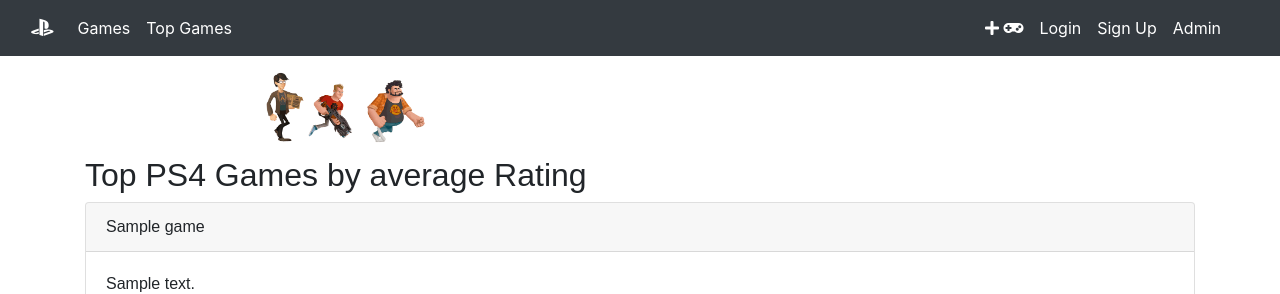
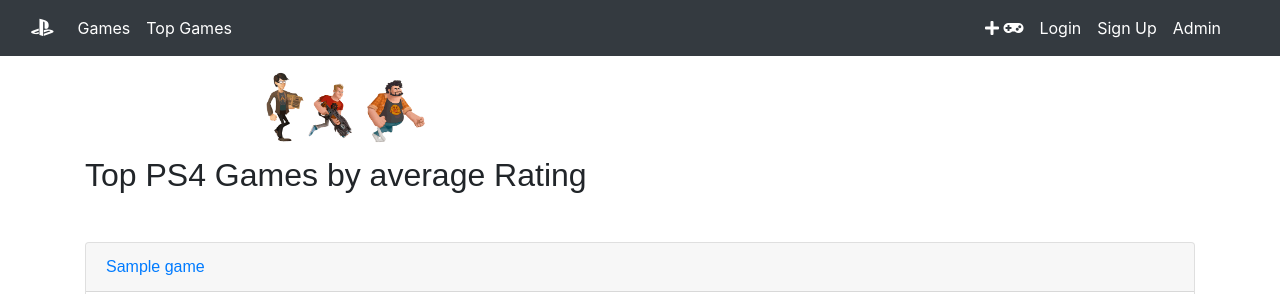
Before and after one commit to wjamieyeh/project_django, a Django app: template game/templates/home2.html in a window 1280 px wide. Shown: the top 294 px of the page. Run offline with Django 3.2, Linux system fonts and the light colour scheme; the template is opened without the code that fills it: most values are stand-ins (such as "Sample title", 1, 10 or a date in 2020); some libraries are stand-ins or nearby versions; some web fonts are replaced.

Commit message:
adds link to game from api

```diff
--- a/game/templates/home2.html
+++ b/game/templates/home2.html
@@ -8,19 +8,18 @@
 </div>
 
 {% if ps_games%}
-<h2>Top PS4 Games by average Rating</h2>
+<h2 class="mb-5">Top PS4 Games by average Rating</h2>
 {% for game in ps_games %}
 <div class="card card-top">
-  <div class="card-header">
-    {{game.name}}
+  <a class="card-header" href="{{game.websites.1.url}}">{{game.name}}</a>
+  <div class="card-body">
+    {{game.summary}}
   </div>
-  <div class="card-body">{{game.summary}}</div>
-
 </div>
-<div>
-<img class="screenshot" src="//images.igdb.com/igdb/image/upload/t_screenshot_big/{{game.screenshots.0.cloudinary_id}}.jpg" alt="screenshot">
-<img class="screenshot" src="//images.igdb.com/igdb/image/upload/t_screenshot_big/{{game.screenshots.1.cloudinary_id}}.jpg" alt="screenshot">
-<img class="screenshot" src="//images.igdb.com/igdb/image/upload/t_screenshot_big/{{game.screenshots.2.cloudinary_id}}.jpg" alt="screenshot">
+<div class="mb-5">
+  <img class="screenshot" src="//images.igdb.com/igdb/image/upload/t_screenshot_big/{{game.screenshots.0.cloudinary_id}}.jpg" alt="screenshot">
+  <img class="screenshot" src="//images.igdb.com/igdb/image/upload/t_screenshot_big/{{game.screenshots.1.cloudinary_id}}.jpg" alt="screenshot">
+  <img class="screenshot" src="//images.igdb.com/igdb/image/upload/t_screenshot_big/{{game.screenshots.2.cloudinary_id}}.jpg" alt="screenshot">
 </div>
 {%endfor%}
 {%endif%}
@@ -28,6 +27,4 @@
 
 
 
-
-
 {% endblock%}
```
Also changed, not shown: static/css/game.css (+0 -7 lines).
